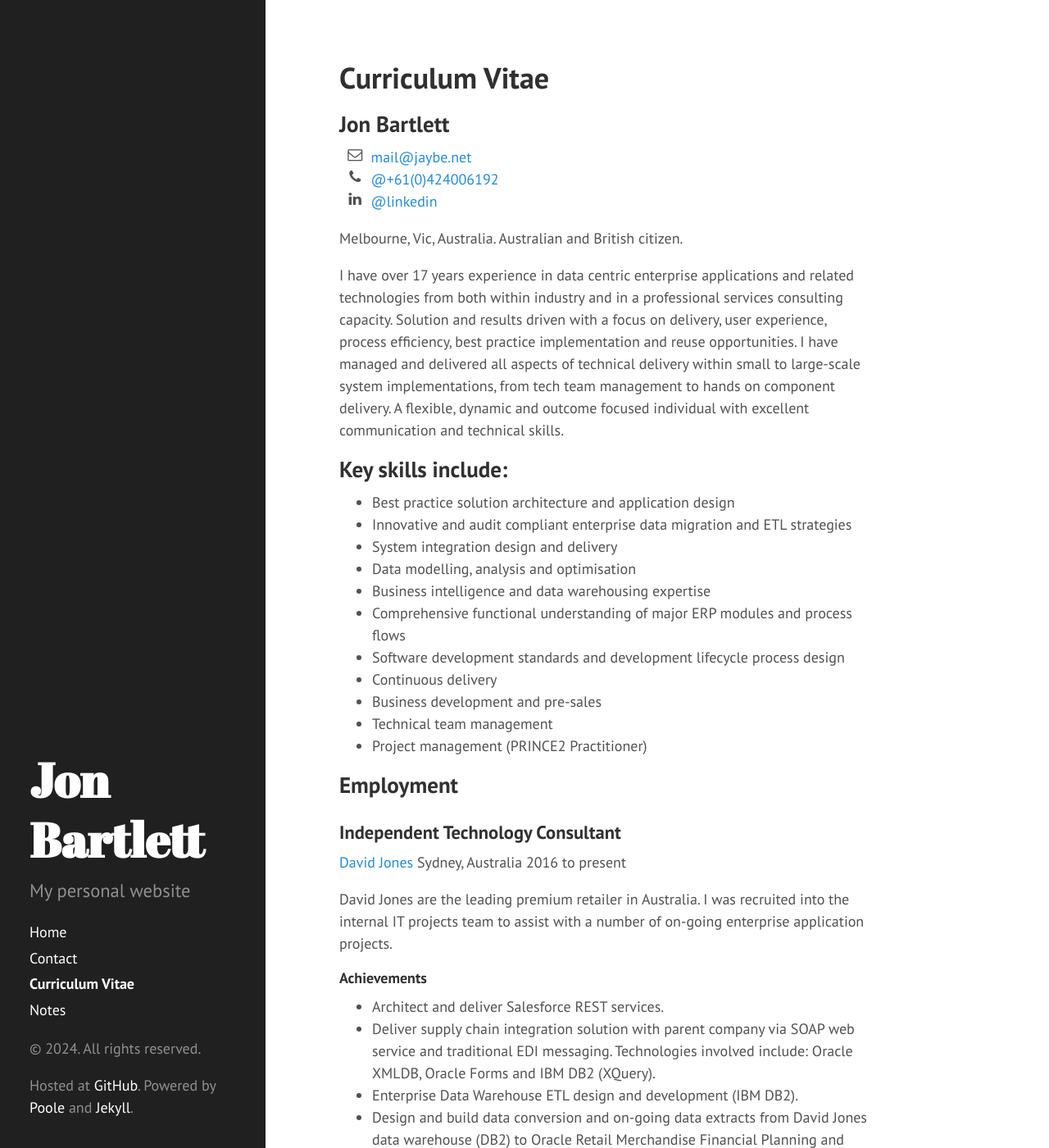
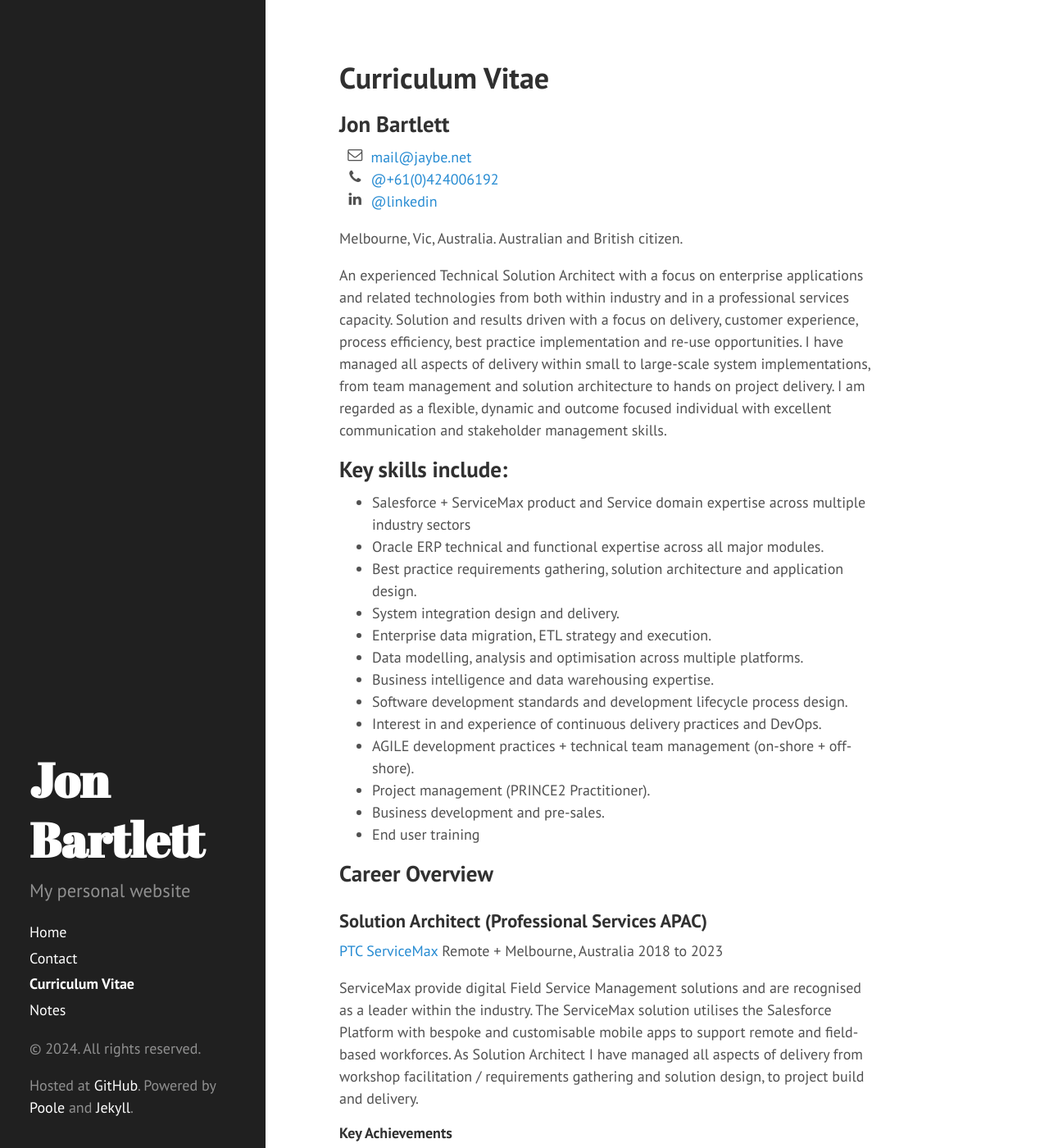
Before and after one commit to jonbartlett/jonbartlett.github.io, a Jekyll site: the page built from cv.md, in a window 1280 px wide and 1400 px high. Shown: the whole window at 82% size. Built offline with Jekyll 4.4.1, drawn with Linux system fonts in a browser that asks for light colours; Markdown is read by kramdown in place of the engine named in the settings; some of the changed text lies outside the part shown.

Commit message:
Update cv.md 2024

```diff
--- a/cv.md
+++ b/cv.md
@@ -13,32 +13,52 @@ permalink: cv/
 Melbourne, Vic, Australia.
 Australian and British citizen.
 
-I have over 17 years experience in data centric enterprise applications and related technologies from both within industry and in a professional services consulting capacity. Solution and results driven with a focus on delivery, user experience, process efficiency, best practice implementation and reuse opportunities. I have managed and delivered all aspects of technical delivery within small to large-scale system implementations, from tech team management to hands on component delivery. A flexible, dynamic and outcome focused individual with excellent communication and technical skills.
+An experienced Technical Solution Architect with a focus on enterprise applications and related technologies from both within industry and in a professional services capacity. Solution and results driven with a focus on delivery, customer experience, process efficiency, best practice implementation and re-use opportunities. I have managed all aspects of delivery within small to large-scale system implementations, from team management and solution architecture to hands on project delivery. I am regarded as a flexible, dynamic and outcome focused individual with excellent communication and stakeholder management skills.
 
 ##Key skills include:
-* Best practice solution architecture and application design
-* Innovative and audit compliant enterprise data migration and ETL strategies
-* System integration design and delivery
-* Data modelling, analysis and optimisation
-* Business intelligence and data warehousing expertise
-* Comprehensive functional understanding of major ERP modules and process flows
-* Software development standards and development lifecycle process design
-* Continuous delivery
-* Business development and pre-sales
-* Technical team management
-* Project management (PRINCE2 Practitioner)
+* Salesforce + ServiceMax product and Service domain expertise across multiple industry sectors
+* Oracle ERP technical and functional expertise across all major modules.
+* Best practice requirements gathering, solution architecture and application design.
+* System integration design and delivery.
+* Enterprise data migration, ETL strategy and execution.
+* Data modelling, analysis and optimisation across multiple platforms.
+* Business intelligence and data warehousing expertise.
+* Software development standards and development lifecycle process design.
+* Interest in and experience of continuous delivery practices and DevOps.
+* AGILE development practices + technical team management (on-shore + off-shore).
+* Project management (PRINCE2 Practitioner).
+* Business development and pre-sales.
+* End user training
 
 
-## Employment
+## Career Overview
+
+### Solution Architect (Professional Services APAC)
+[PTC ServiceMax](www.servicemax.com)
+Remote + Melbourne, Australia
+2018 to 2023
+
+ServiceMax provide digital Field Service Management solutions and are recognised as a leader within the industry. The ServiceMax solution utilises the Salesforce Platform with bespoke and customisable mobile apps to support remote and field-based workforces. As Solution Architect I have managed all aspects of delivery from workshop facilitation / requirements gathering and solution design, to project build and delivery.
+
+#### Key Achievements
+
+* Interact with clients (AU, Japan, Singapore, Indonesia, US) to deliver best practice solutions via exploratory workshops.
+* Extensive Salesforce + ServiceMax configuration and customisation on multiple complex projects and environments (multi-region/language/currency).
+* Liaise with internal Product development team.
+* Advisory services on work optimisation project for leading Australian telecoms provider.
+* Design and delivery of contractor onboarding solution for Australian workforce aggregation provider.
+* Stock management and inventory solution for Japanese med device manufacturer. Extensive liaison with offshore development and Product development teams.
+* Many other enhancement and greenfield implementation projects for existing and new clients respectively.
+
 
 ### Independent Technology Consultant
 [David Jones](http://www.davidjones.com.au)
 Sydney, Australia
-2016 to present
+2016 to 2018
 
-David Jones are the leading premium retailer in Australia. I was recruited into the internal IT projects team to assist with a number of on-going enterprise application projects.
+David Jones are the leading premium retailer in Australia. I was recruited into the internal IT projects team to lead and assist with a number of on-going enterprise application projects.
 
-#### Achievements
+#### Key Achievements
 * Architect and deliver Salesforce REST services.
 * Deliver supply chain integration solution with parent company via SOAP web service and traditional EDI messaging. Technologies involved include: Oracle XMLDB, Oracle Forms and IBM DB2 (XQuery).
 * Enterprise Data Warehouse ETL design and development (IBM DB2).
@@ -54,7 +74,7 @@ Sydney + Melbourne, Australia
 
 UXC Red Rock is the largest independent provider of Oracle consulting services in Australia and New Zealand. 15+ client engagements over the past 6 years from single week to multi- year enterprise transformation projects. My role as Principle Technical consultant involves all aspects of technical design and delivery of customisations, extensions and data migration aspects related to new or existing Oracle ERP and bespoke application implementations, inclusive of technical team and project management.
 
-#### Achievements
+#### Key Achievements
 * Technical lead on Oracle ERP implementation at Victorian water utility as part of enterprise transformation program. Responsible for delivery of all technical customisation and data migration activities. Extensive liaison with design authority and functional team. Designed and implemented development process and standards. Managed team of 10 at peak of build phase. Actively involved in data migration and build components.
 * Oracle ERP implementation for Sydney based oil and gas company. Technical lead role involved recruiting and mentoring technical team members, managing delivery of customisations and data migration components throughout the development life cycle. Designed, managed and successfully executed an extensive data migration project involving multiple source systems and complex mapping logic. Provided technical input into BI solution over ERP database.
 * Oracle ERP design project for Australia wide construction company. Technical lead in design phase. Involved extensive liaison with functional team to design and scope customisation requirements. Implemented development standards and procedures including the use of source control and application life cycle management tool for use with off-shore team.
@@ -70,7 +90,7 @@ Litchfield, United Kingdom
 
 Technical consultant for Oracle ERP focused consultancy specialising in healthcare and local government sectors. Small, dynamic, highly focused, template based roll outs.
 
-#### Achievements:
+#### Key Achievements:
 
 * Technical lead roles.
 * Data migration planning, design and implementation.
```
Also changed, not shown: other parts of cv.md (+1 -4 lines).
